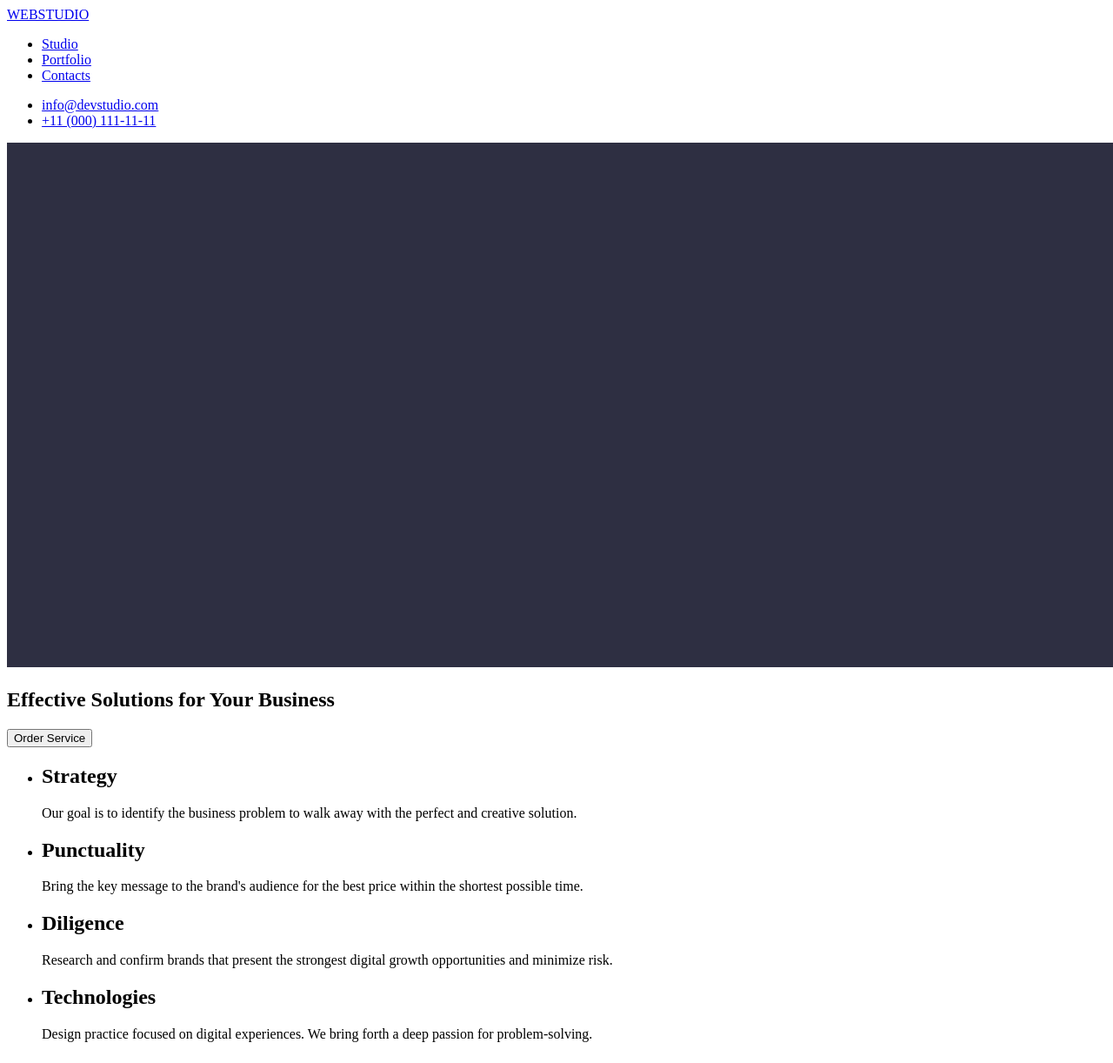
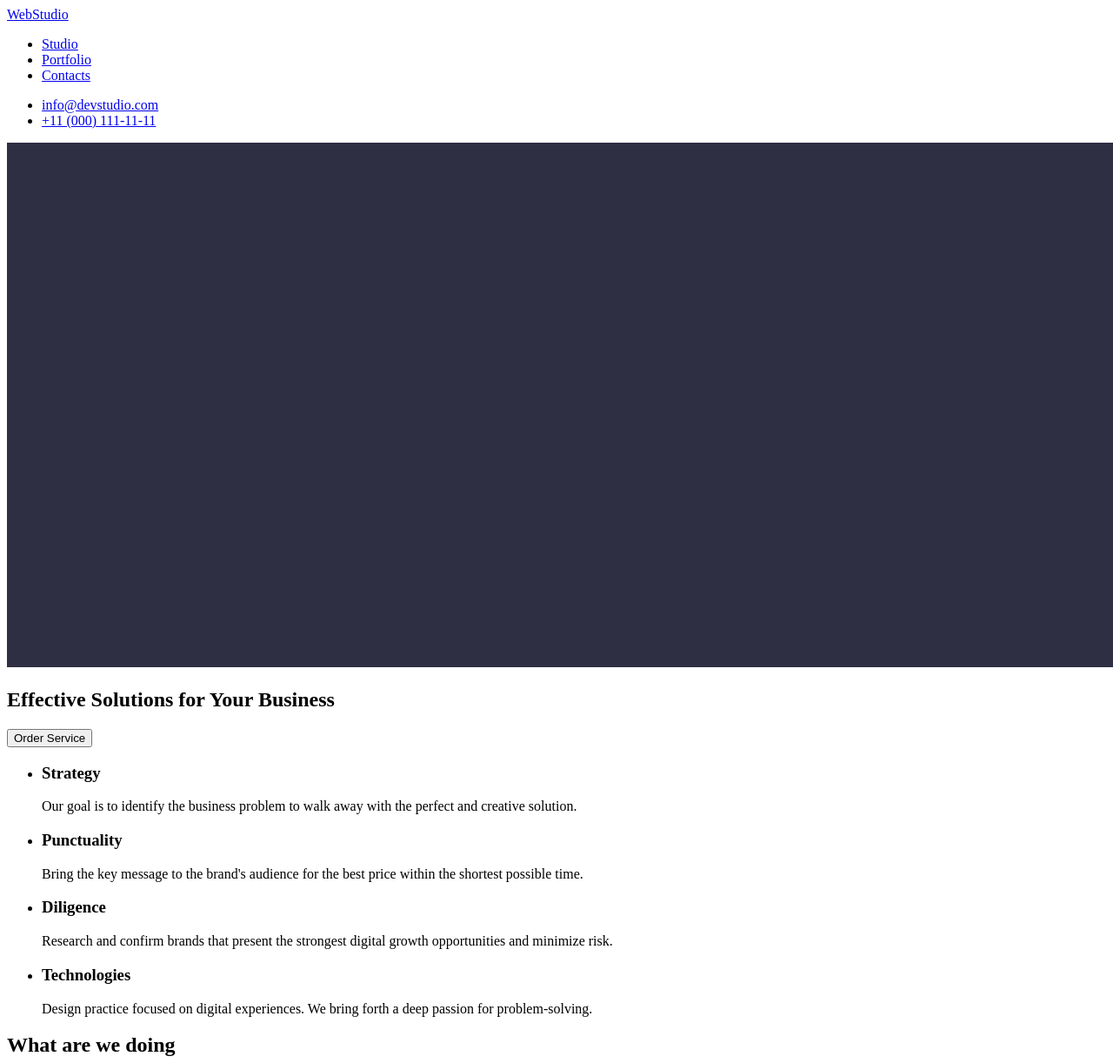
Before and after one commit to Igor0501/goit-markup-hw-01, a plain HTML site: page index.html in a window 1280 px wide. Shown: the top 1222 px of the page at 87% size. Drawn offline with Linux system fonts and the light colour scheme.

Commit message:
new fix index.html

```diff
--- a/index.html
+++ b/index.html
@@ -9,7 +9,7 @@
   <body>
     <header>
       <!--шапка сайту  -->
-        <a href="./index.html" id="logo" rel="home">WEBSTUDIO</a>
+        <a href="/" id="logo" rel="home">WebStudio</a>
       <nav>
         <ul>
           <li><a href="/">Studio</a></li>
@@ -39,28 +39,28 @@
       <section>
         <ul>
           <li>
-            <h2>Strategy</h2>
+            <h3>Strategy</h3>
             <p>
               Our goal is to identify the business problem to walk away with the perfect and
               creative solution.
             </p>
           </li>
           <li>
-            <h2>Punctuality</h2>
+            <h3>Punctuality</h3>
             <p>
               Bring the key message to the brand's audience for the best price within the shortest
               possible time.
             </p>
           </li>
           <li>
-            <h2>Diligence</h2>
+            <h3>Diligence</h3>
             <p>
               Research and confirm brands that present the strongest digital growth opportunities
               and minimize risk.
             </p>
           </li>
           <li>
-            <h2>Technologies</h2>
+            <h3>Technologies</h3>
             <p>
               Design practice focused on digital experiences. We bring forth a deep passion for
               problem-solving.
@@ -113,7 +113,7 @@
     </main>
     <footer>
       <!-- підвал сайту -->
-      <a href="./index.html" rel="home">WEBSTUDIO</a>
+      <a href="./index.html" rel="home">WebStudio</a>
       <p>
         Increase the flow of customers and sales for your business with digital marketing & growth
         solutions.
```
